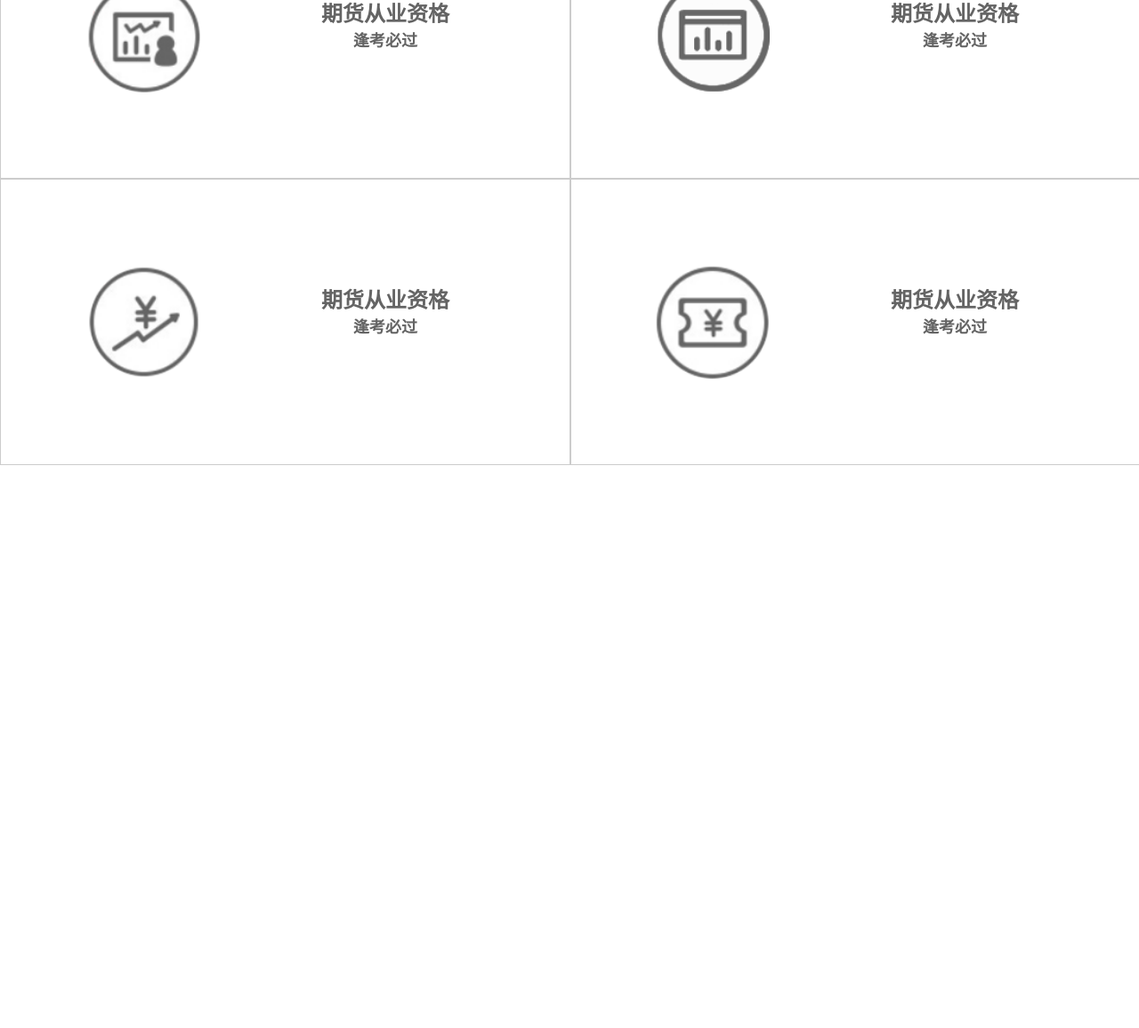
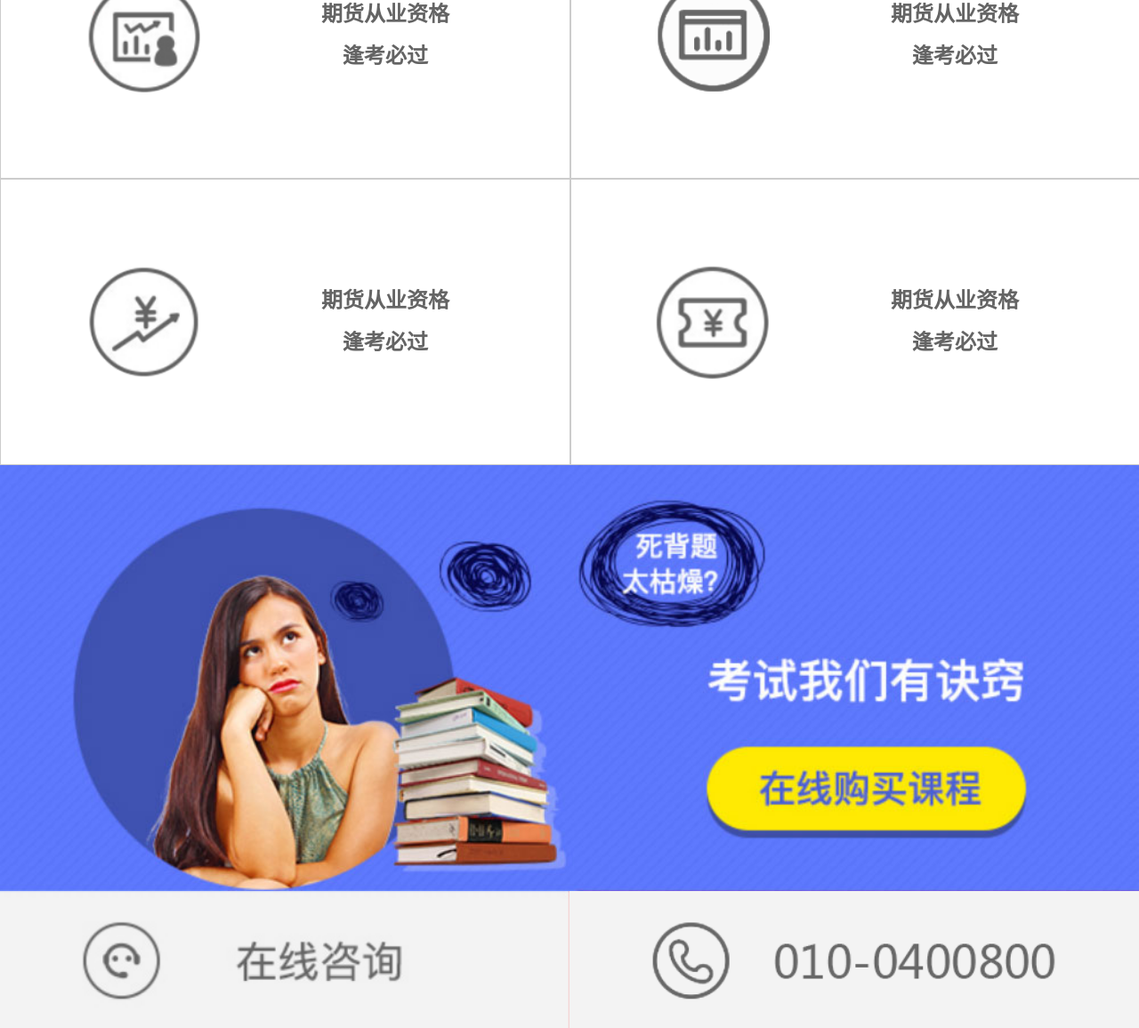
Before and after one commit to renoumu/webapp, a plain HTML site: page index.html in a window 1280 px wide. Shown: the part 1009-2165 px from the top of the page at 89% size. Before the commit the page ends 1532 px from the top, so only its background shows below. Drawn offline with Linux system fonts and the light colour scheme.

Commit message:
‘del’

```diff
--- a/css/index.css
+++ b/css/index.css
@@ -9,16 +9,26 @@ body{position: relative;}
 #picList li{float: left;width: 25%;position: relative;}
 #picList li img{width: 100%;}
 #picList li a{    position: absolute; top: 283px;left: 173px;width: 23%;height: 12%;}
-#picList li a img{width: 100%;}
+#picList li a img{width: 100%;opacity: 0;}
 
 
 /*内容区*/
 #con{width: 100%;overflow: hidden;font-family: "微软雅黑";}
 #con .conTag{float: left;width: 50%;}
 #con .conTag li{width: 100%;border: 0.1em solid #ccc;overflow: hidden;}
-#con .conTag li div{float: left;padding-top: 18%;text-align: center;}
+#con .conTag li div{float: left;}
 #con .conTag li div:nth-of-type(1){width: 20%;height: 20%;padding: 15%;padding-right: 0px;}
-#con .conTag li div:nth-of-type(2){width: 65%;}
+#con .conTag li div:nth-of-type(2){width: 65%;padding-top: 18%;text-align: center;}
+#con .conTag li div:nth-of-type(3){width: 65%;padding-top: 2%;text-align: center;}
 #con .conTag li div img{width: 100%;}
 #con .conTag li div span:nth-of-type(1){font-size: 2em;color: #646464;font-weight: bold;}
 #con .conTag li div span:nth-of-type(2){font-size: 1.5em;color: #646464;font-weight: bold;}
+
+/*news*/
+.news{width: 100%;position: relative;}
+.news .newsImg{width: 100%;}
+.news .newHref a{position: absolute;top: 161px;left: 400px;width: 27%;height: 17%;text-align: center;opacity: 0;}
+.footer{width: 100%;}
+.footer div{float: left;width: 50%;}
+.footer div:nth-of-type(1) img{width: 100%;}
+.footer div:nth-of-type(2) img{width: 100%;}
--- a/index.html
+++ b/index.html
@@ -29,7 +29,8 @@
 					<div><img src="img/01.png" alt=""></div>
 					<div>
 						<span>期货从业资格</span>
-						<br />
+					</div>
+					<div>
 						<span>逢考必过</span>
 					</div>
 				</li>
@@ -39,7 +40,8 @@
 					<div><img src="img/03.png" alt=""></div>
 					<div>
 						<span>期货从业资格</span>
-						<br />
+					</div>
+					<div>
 						<span>逢考必过</span>
 					</div>
 				</li>
@@ -49,7 +51,8 @@
 					<div><img src="img/02.png" alt=""></div>
 					<div>
 						<span>期货从业资格</span>
-						<br />
+					</div>
+					<div>
 						<span>逢考必过</span>
 					</div>
 				</li>
@@ -59,12 +62,21 @@
 					<div><img src="img/04.png" alt=""></div>
 					<div>
 						<span>期货从业资格</span>
-						<br />
+					</div>
+					<div>
 						<span>逢考必过</span>
 					</div>
 				</li>
 			</div>
 		</section>
+		<section class="news">
+			<img class="newsImg" src="img/3.jpg" alt="">
+			<div class="newHref"><a href="#">点击购买课程</a></div>
+		</section>
+		<section class="footer">
+			<div><img src="img/4.png" alt=""></div>
+			<div><img src="img/3.png" alt=""></a></div>
+		</section>
 	</section>
 	<section class="page"></section>
 </body>
```
Also changed, not shown: img/1.png (added), img/2.png (added), img/3.png (added), img/4.png (added).
